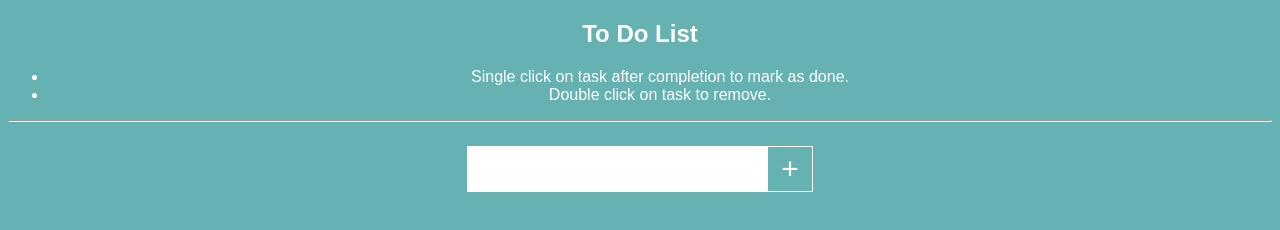
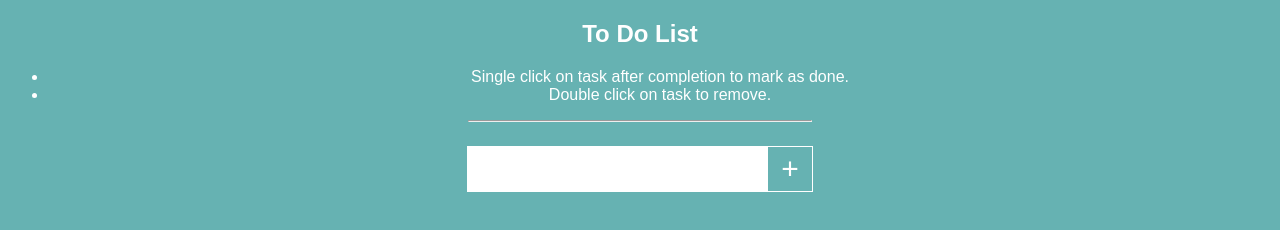
Before and after one commit to hiitssid/todolist, a plain HTML site: page index.html in a window 1280 px wide. Drawn offline with Linux system fonts and the light colour scheme.

Commit message:
line white
hr color #fff

```diff
--- a/styles.css
+++ b/styles.css
@@ -7,6 +7,10 @@ body {
   background: #66b2b2;
   color: #fff;
   text-align: center;
+}
+hr {
+  color: white;
+  width: 21.5rem;
 }
 
 .container {
```
